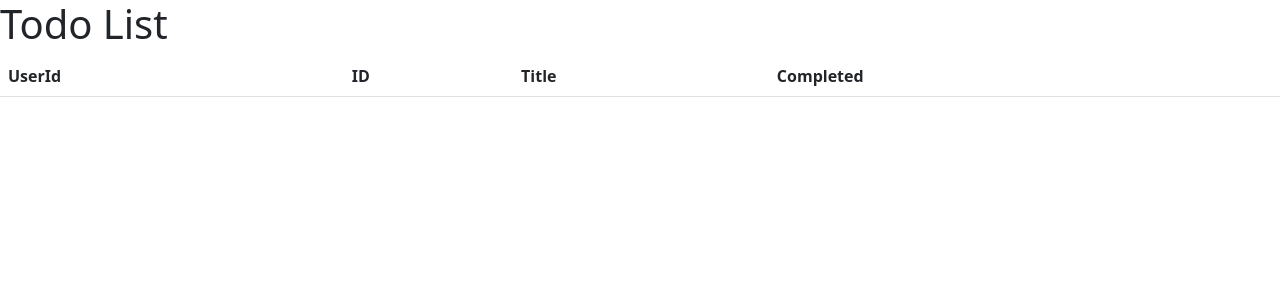
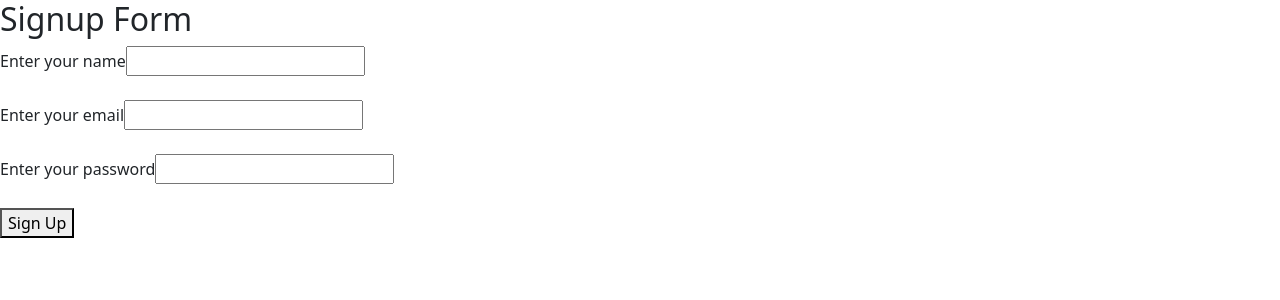
Before and after one commit to AdityaCap/Learning_react, a React (Create React App) app: page / in a window 1280 px wide. Shown: the top 300 px of the page. Built offline with nearby package versions, Linux system fonts and the light colour scheme; no server answers.

Commit message:
Sign Up form added

```diff
--- a/src/App.js
+++ b/src/App.js
@@ -7,6 +7,7 @@ import User from './components/User'
 import Posts from './components/Posts';
 import 'bootstrap/dist/css/bootstrap.min.css';
 import Todo from './components/Todo';
+import Signup from './components/Signup';
 
 // function App() {
 //   return (
@@ -41,8 +42,9 @@ export default class App extends Component{
 
       <Posts />
 
-      <User />*/}
-      <Todo/>
+      <User />
+      <Todo/>*/}
+      <Signup />
     </div>
     )
   };
--- /dev/null
+++ b/src/components/Signup.js
@@ -0,0 +1,59 @@
+import { Component } from "react";
+
+export default class Signup extends Component{
+    constructor(){
+        super();
+        this.state={
+            user:{
+                name:'',
+                email:'',
+                password: ''
+            }
+        }
+    }
+    componentDidMount(){
+
+    }
+    render(){
+        return(
+            <div>
+                <h2>Signup Form </h2>
+                    <label>Enter your name</label>
+                    <input type='text'
+                        name='name'
+                        value={this.state.user.name}
+                        onChange={this.changeHandler}
+                    />
+                    <br/><br/>
+                    <label>Enter your email</label>
+                    <input type='text'
+                        name='email'
+                        value={this.state.user.email}
+                        onChange={this.changeHandler}
+                    />
+                    <br/><br/>
+                    <label>Enter your password</label>
+                    <input type='password'
+                            name='password'
+                            value={this.state.user.password}
+                            onChange={this.changeHandler}
+                    />
+                    <br/><br/>
+                    <button onClick={this.onSignup}>Sign Up</button>
+
+
+            </div>
+        );
+    }
+    changeHandler=(event)=>{
+        this.setState({
+            user:{
+                ...this.state.user,
+                [event.target.name]:event.target.value
+            }
+        });
+    }
+    onSignup=()=>{
+        console.log(this.state.user)
+    }
+}
```
